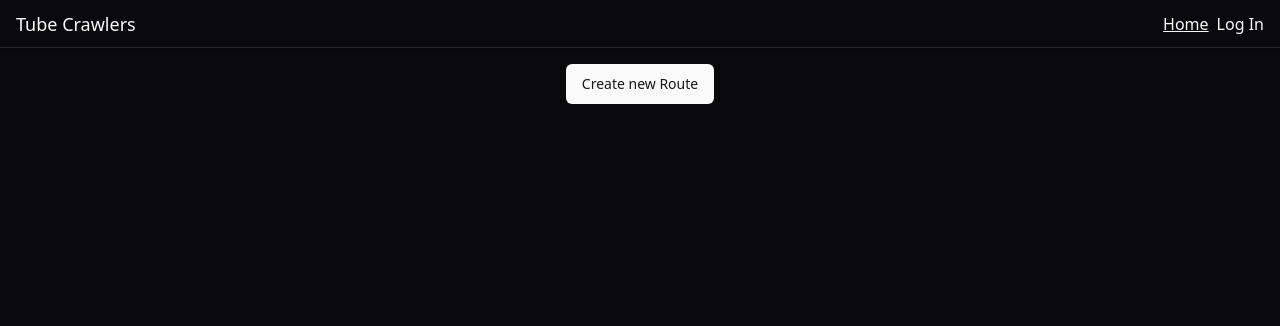
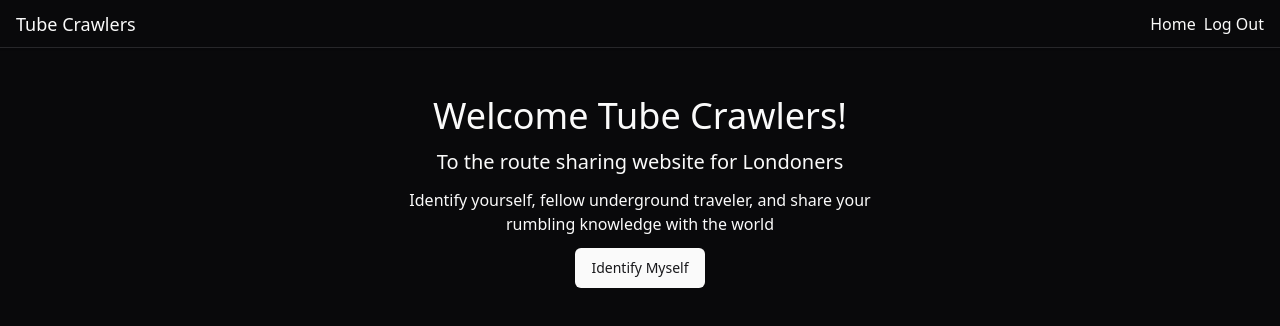
Before and after one commit to skullerj/tube-creawlers, a Next.js app: page / in a window 1280 px wide. Shown: the top 326 px of the page. Built offline with nearby package versions, Linux system fonts and the light colour scheme; no server answers.

Commit message:
feat: users now have a protected home behind a loging wall

```diff
--- /dev/null
+++ b/src/app/home/page.tsx
@@ -0,0 +1,12 @@
+export default function Home() {
+	return (
+		<main>
+			<h1>
+				well... now you're in. This is kinda akward since there is nothing here
+				yet... soo... yeah... thanks for making it this far though... it's
+				really sweet of you, you are a great person with a wonderful
+				personality, I can tell just by how you clicked that last button
+			</h1>
+		</main>
+	);
+}
--- a/src/app/nav.tsx
+++ b/src/app/nav.tsx
@@ -11,14 +11,10 @@ export default function Nav() {
 		<nav className="h-12 w-full flex items-center px-4 drop-shadow-sm bg-card text-card-foreground border-b">
 			<h1 className="text-lg flex-1">Tube Crawlers</h1>
 			<div className="flex gap-2">
-				<Link href="/" className={pathname === "/" ? "underline" : ""}>
+				<Link href="/home" className={pathname === "/home" ? "underline" : ""}>
 					Home
 				</Link>
-				{user ? (
-					<a href="/api/auth/logout">Log Out</a>
-				) : (
-					<a href="/api/auth/login">Log In</a>
-				)}
+				{!user && <a href="/api/auth/logout">Log Out</a>}
 			</div>
 		</nav>
 	);
--- a/src/app/page.tsx
+++ b/src/app/page.tsx
@@ -1,11 +1,19 @@
 import { Button } from "@/components/ui/button";
 import Link from "next/link";
-export default function Home() {
+export default function Start() {
 	return (
-		<main>
-			<Button>
-				<Link href="/create"> Create new Route</Link>
-			</Button>
+		<main className="pt-8">
+			<div className="bg-card flex flex-col gap-3 text-center">
+				<h1 className="text-4xl">Welcome Tube Crawlers!</h1>
+				<h2 className="text-xl">To the route sharing website for Londoners</h2>
+				<p>
+					Identify yourself, fellow underground traveler, and share your <br />
+					rumbling knowledge with the world
+				</p>
+				<Link href="/home">
+					<Button>Identify Myself</Button>
+				</Link>
+			</div>
 		</main>
 	);
 }
```
Also changed, not shown: middleware.ts (added, +9 -0 lines).
